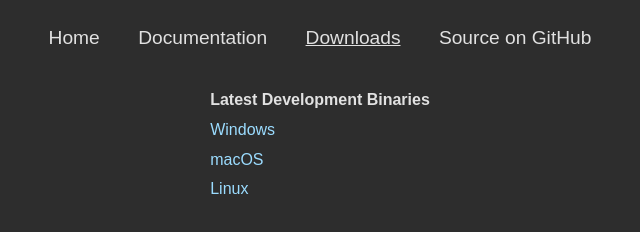
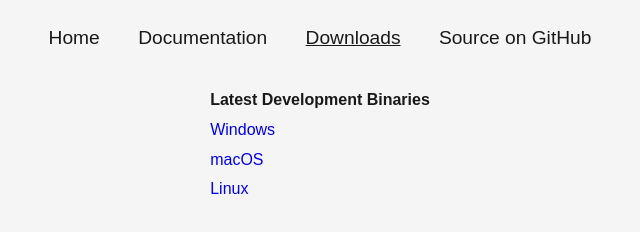
Before and after one commit to tpuschel/duality, a plain HTML site: page downloads.html in a window 1280 px wide. Shown: the whole page, without its empty margins (320-960 px from the left). Drawn offline with Linux system fonts and the light colour scheme.

Commit message:
Revert "Dark mode by default."
This reverts commit 08236b84678974c960a05a93b5bf6b0eba857b40.

```diff
--- a/styles.css
+++ b/styles.css
@@ -1,24 +1,14 @@
 :root {
-    --bg-color: rgb(45, 45, 45);
-    --text-color: rgb(225, 225, 225);
-    --border-color: gray;
-    --code-bg-color: rgb(35, 35, 35);
-    --link-color: rgb(155, 220, 255);
-    --visited-link-color: rgb(195, 135, 190);
+    --bg-color: rgb(245, 245, 245);
+    --text-color: rgb(25, 25, 25);
+    --border-color: rgb(25, 25, 25);
+    --code-bg-color: rgb(240, 240, 240);
 }
 
 body {
     font-family: Arial, Helvetica, sans-serif;
     background-color: var(--bg-color);
     color: var(--text-color);
-}
-
-a:link {
-    color: var(--link-color);
-}
-
-a:visited {
-    color: var(--visited-link-color);
 }
 
 nav {
```
